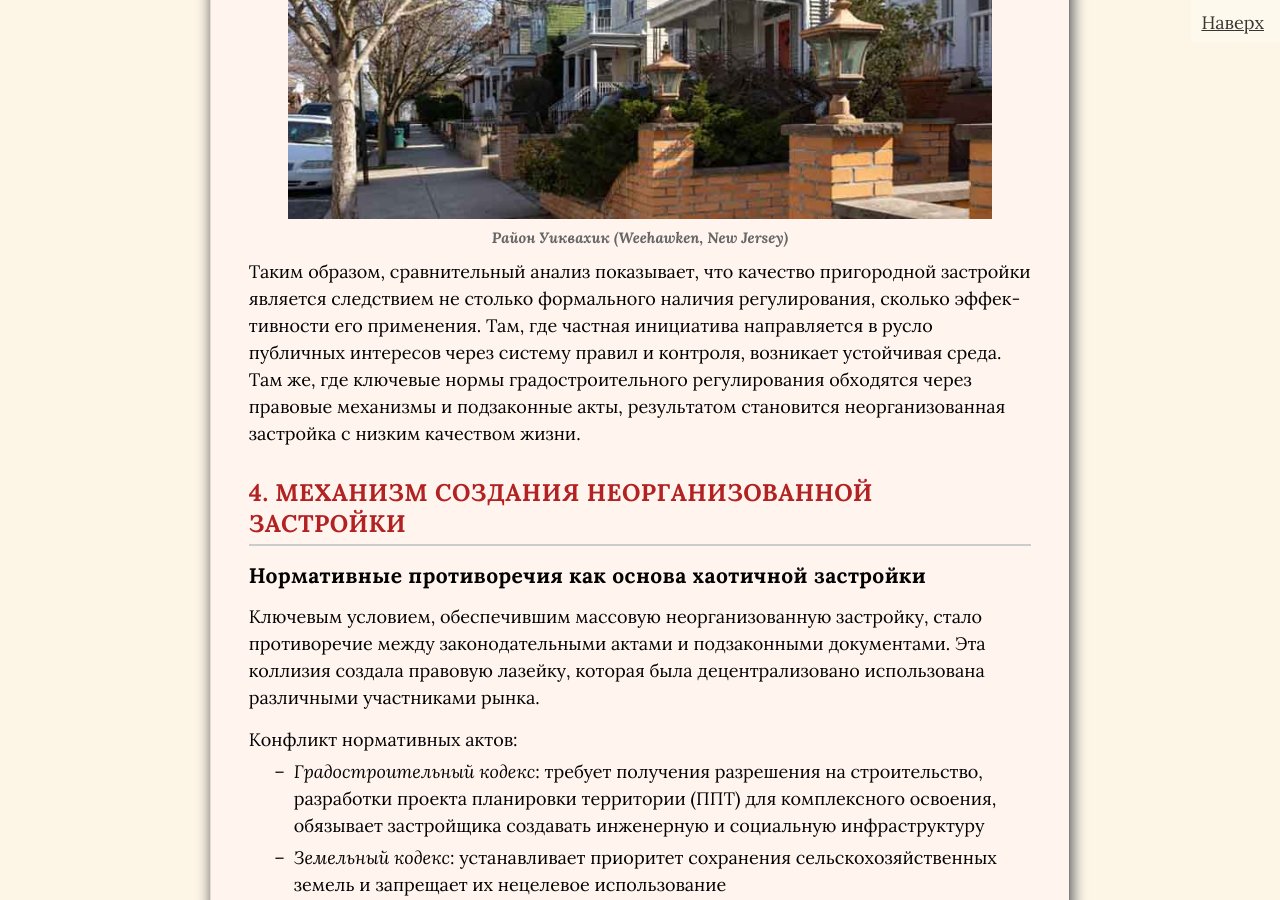
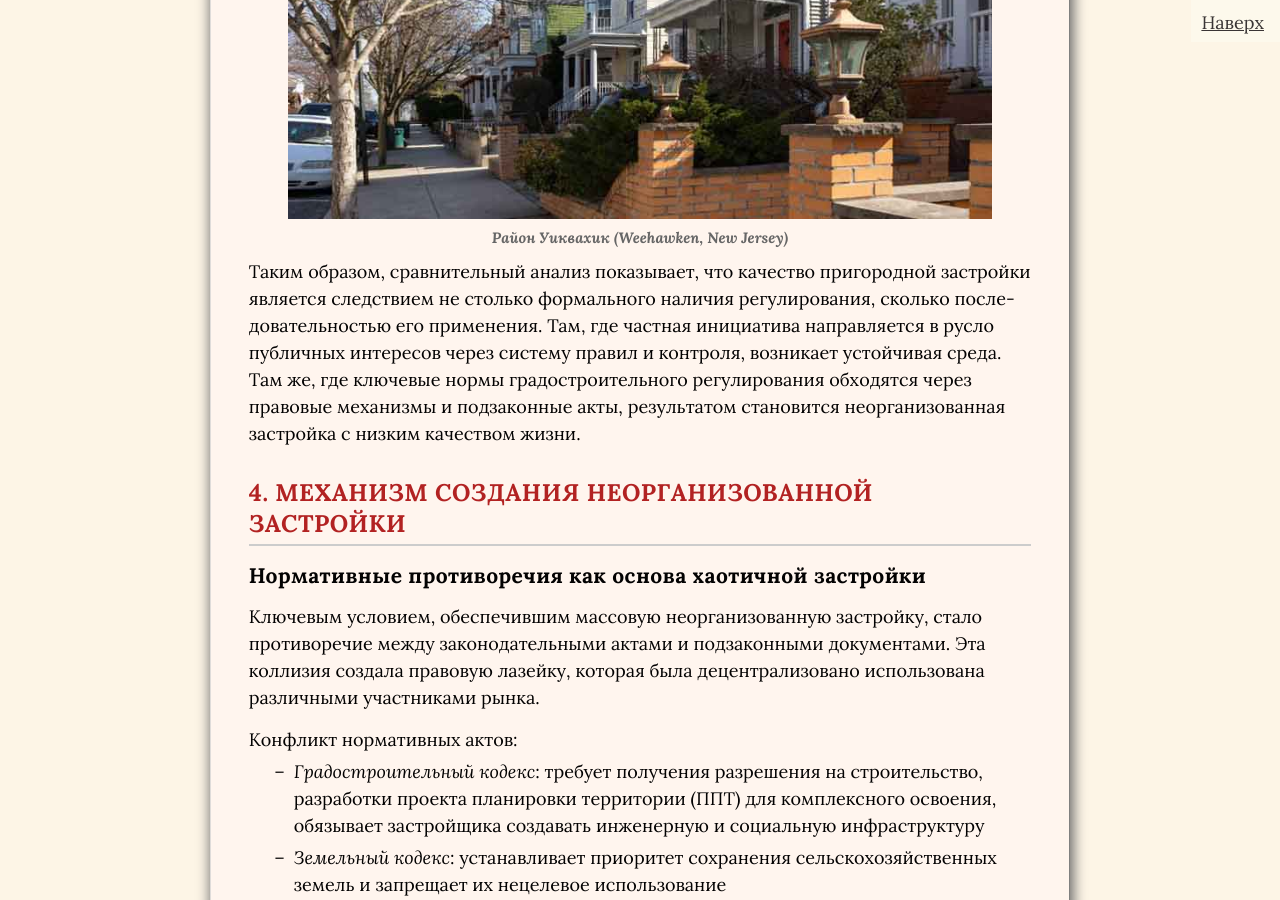
Before and after one commit to SergSi/land-use-art, a Jekyll site: the page built from _posts/2025-09-20-suburb.md, in a window 1280 px wide and 900 px high, scrolled down 10459 px. Built offline with Jekyll 4.4.1, drawn with Linux system fonts in a browser that asks for light colours; some web fonts are replaced; some of the changed text lies outside the part shown.

Commit message:
Update 2025-09-20-suburb.md

```diff
--- a/_posts/2025-09-20-suburb.md
+++ b/_posts/2025-09-20-suburb.md
@@ -96,7 +96,7 @@ class: article
 
 {% include image-align.html file="article/уайтхик6.jpg" caption="Район Уиквахик (Weehawken, New Jersey)" align="center" width="90%" %}
 
-Таким образом, сравнительный анализ показывает, что качество пригородной застройки является следствием не столько формального наличия регулирования, сколько эффективности его применения. Там, где частная инициатива направляется в русло публичных интересов через систему правил и контроля, возникает устойчивая среда. Там же, где ключевые нормы градостроительного регулирования обходятся через правовые механизмы и подзаконные акты, результатом становится неорганизованная застройка с низким качеством жизни.
+Таким образом, сравнительный анализ показывает, что качество пригородной застройки является следствием не столько формального наличия регулирования, сколько последовательностью его применения. Там, где частная инициатива направляется в русло публичных интересов через систему правил и контроля, возникает устойчивая среда. Там же, где ключевые нормы градостроительного регулирования обходятся через правовые механизмы и подзаконные акты, результатом становится неорганизованная застройка с низким качеством жизни.
 
 ## 4. Механизм создания неорганизованной застройки
 
```
Also changed, not shown: other parts of _posts/2025-09-20-suburb.md (+2 -2 lines).
